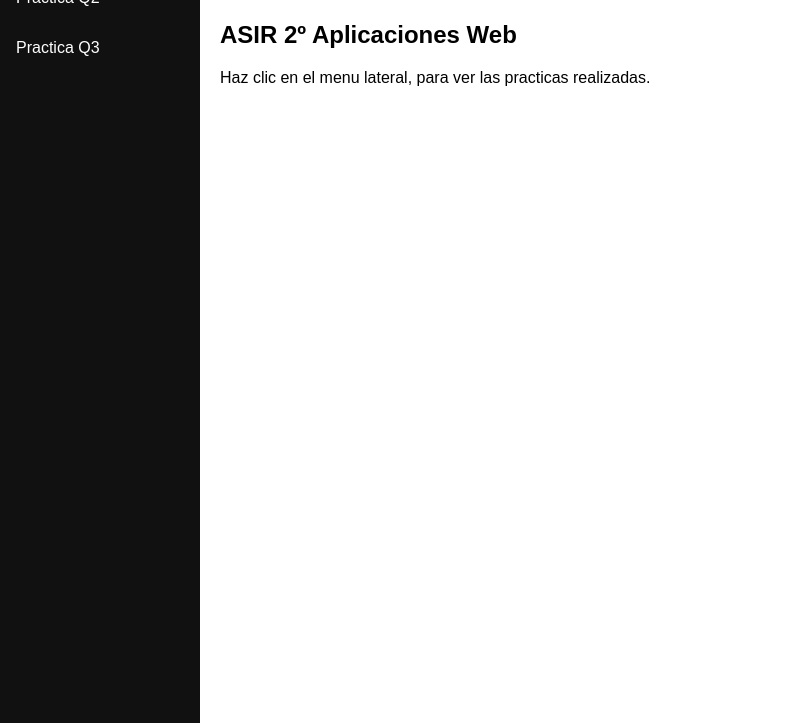
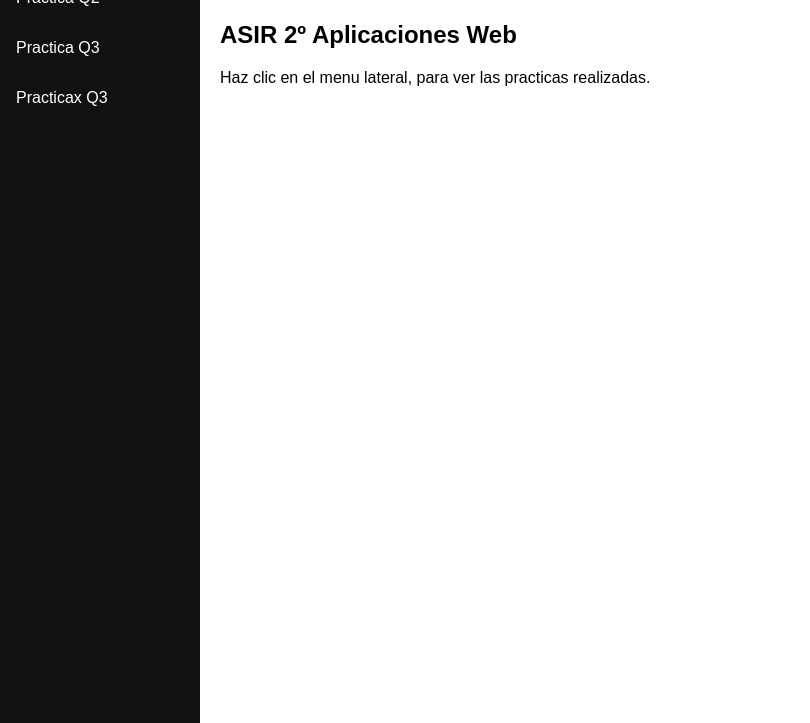
Before and after one commit to FranciscoJose83/franciscoJose83.github.io, a plain HTML site: page index.html in a window 1280 px wide. Shown: the part 77-800 px from the top of the page, without its empty margins (0-810 px from the left). Drawn offline with Linux system fonts and the light colour scheme.

Commit message:
Update index.html

```diff
--- a/index.html
+++ b/index.html
@@ -56,6 +56,7 @@ body {
   <a href="index.html">Inicio</a>
   <a href="Q2/index.html">Practica Q2</a>
   <a href="Iaw/index.php">Practica Q3</a>
+  <a href="Iaw/fjmr/public_html/">Practicax Q3</a>
 </div>
 
 <div class="content">
```
